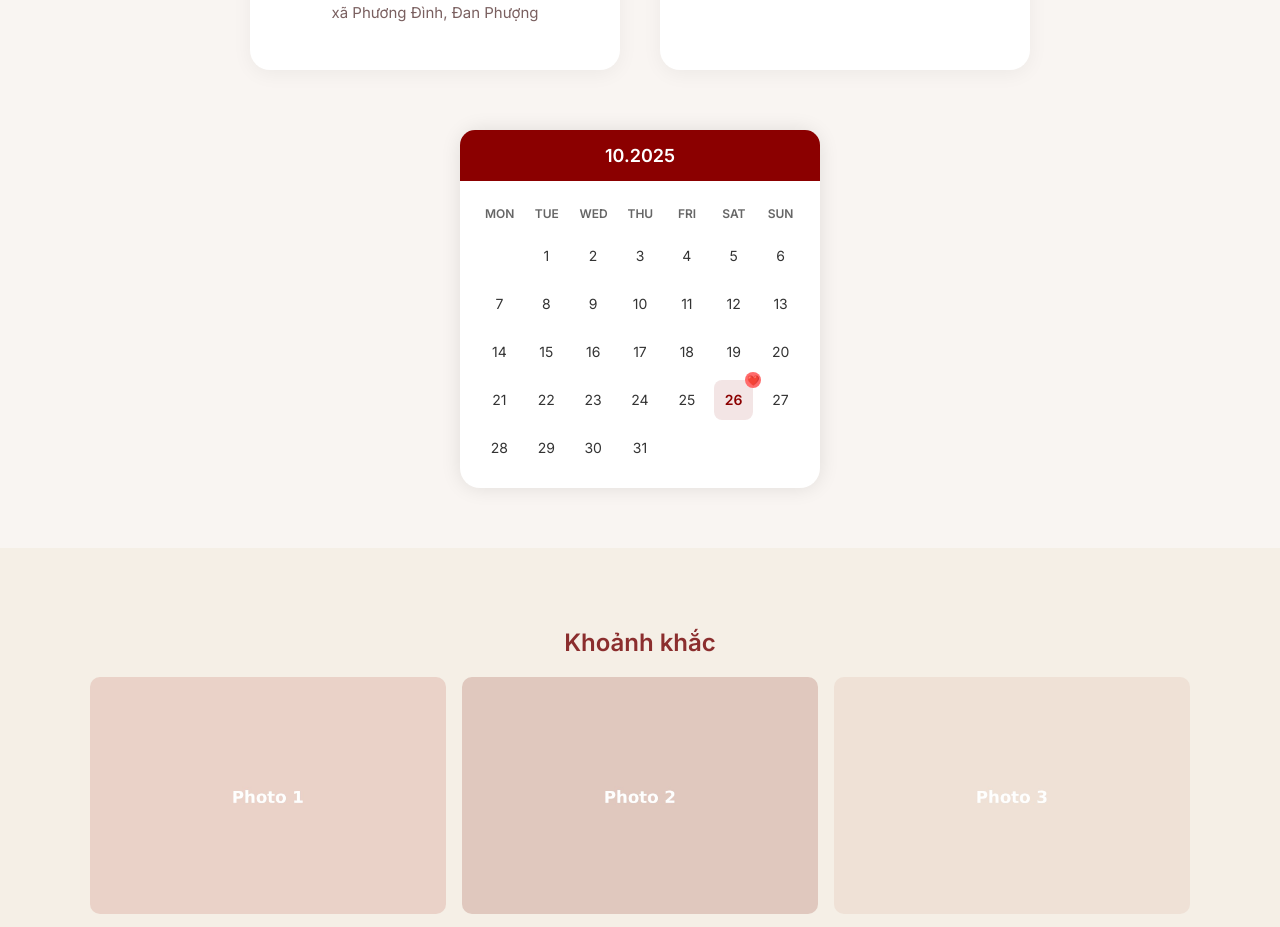
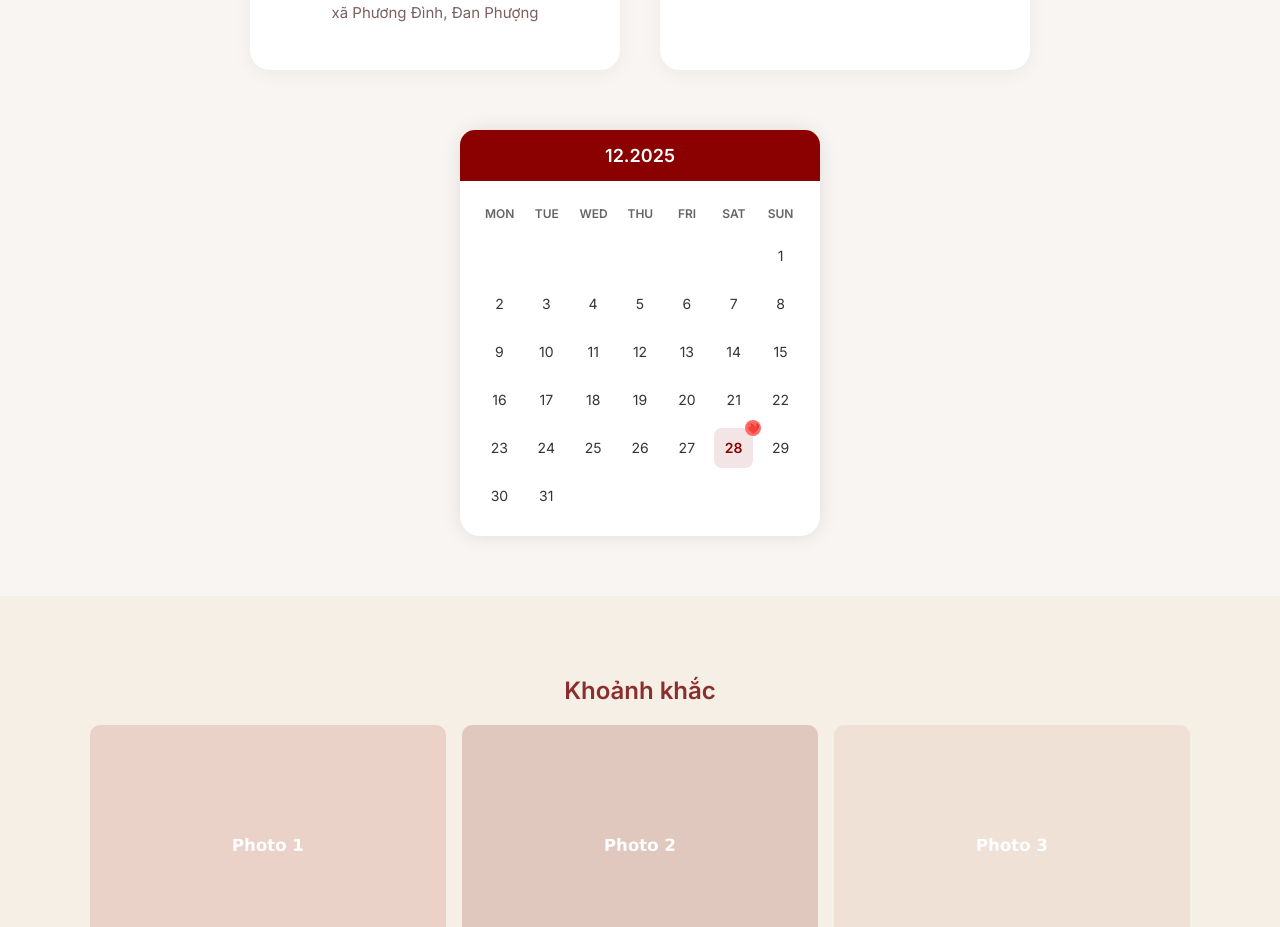
Before and after one commit to lananh11061999-create/wedding-lananh-tunglam, a Next.js app: page / in a window 1280 px wide. Shown: the part 3349-4276 px from the top of the page. Built offline with nearby package versions, Linux system fonts and the light colour scheme.

Commit message:
Fix calendar to highlight December 28th wedding date

```diff
--- a/components/Venue.js
+++ b/components/Venue.js
@@ -125,7 +125,7 @@ export default function Venue() {
               margin: "-20px -20px 20px -20px",
             }}
           >
-            10.2025
+            12.2025
           </div>
 
           {/* Days of week */}
@@ -161,15 +161,15 @@ export default function Venue() {
               gap: "8px",
             }}
           >
-            {/* Empty cells for days before Oct 1 */}
-            {Array.from({ length: 1 }, (_, i) => (
+            {/* Empty cells for days before Dec 1 */}
+            {Array.from({ length: 6 }, (_, i) => (
               <div key={`empty-${i}`} style={{ height: "40px" }}></div>
             ))}
 
-            {/* October days */}
+            {/* December days */}
             {Array.from({ length: 31 }, (_, i) => {
               const day = i + 1;
-              const isSpecialDay = day === 26; // Highlight day 26
+              const isSpecialDay = day === 28; // Highlight day 28
 
               return (
                 <div
```
